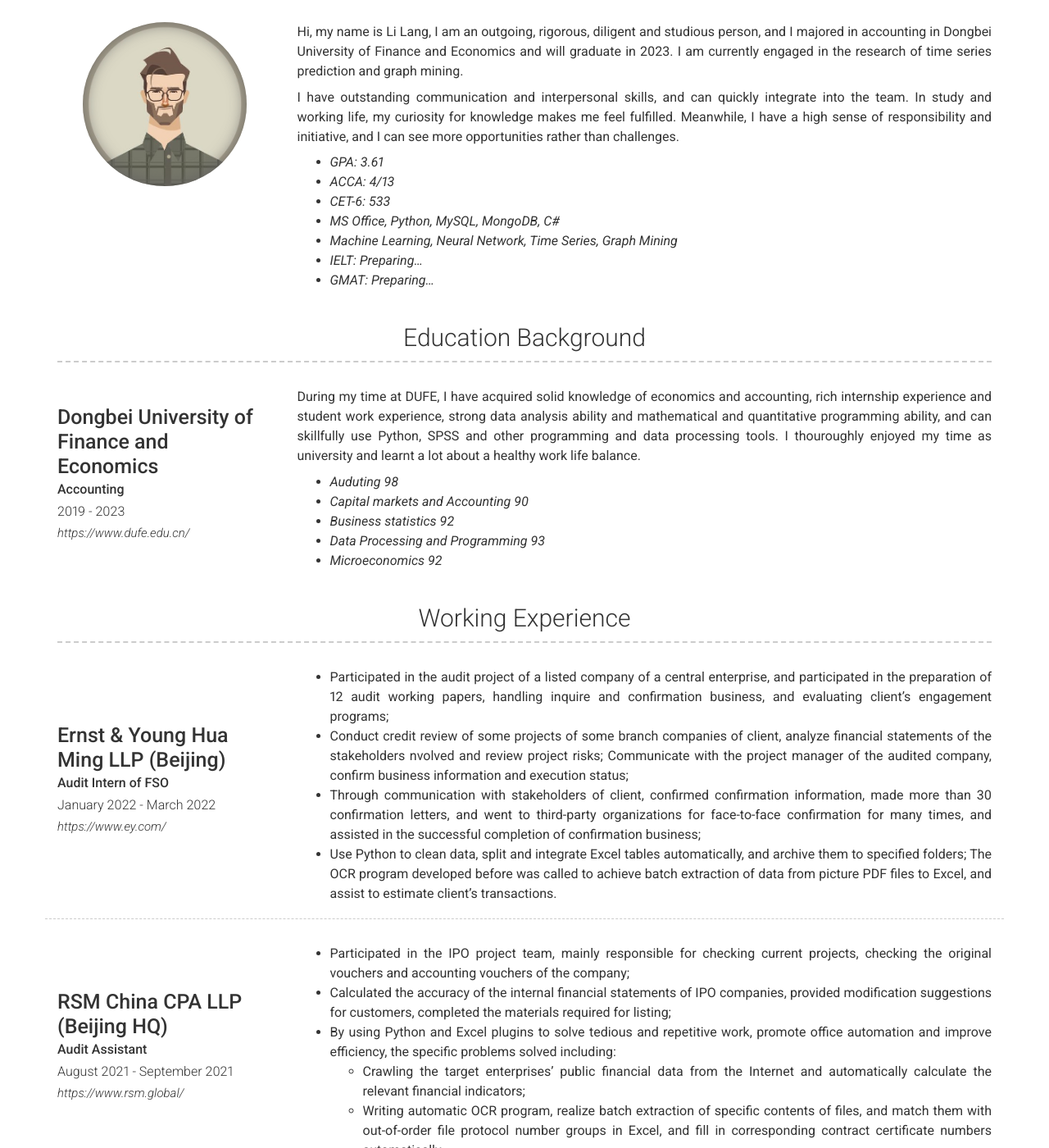
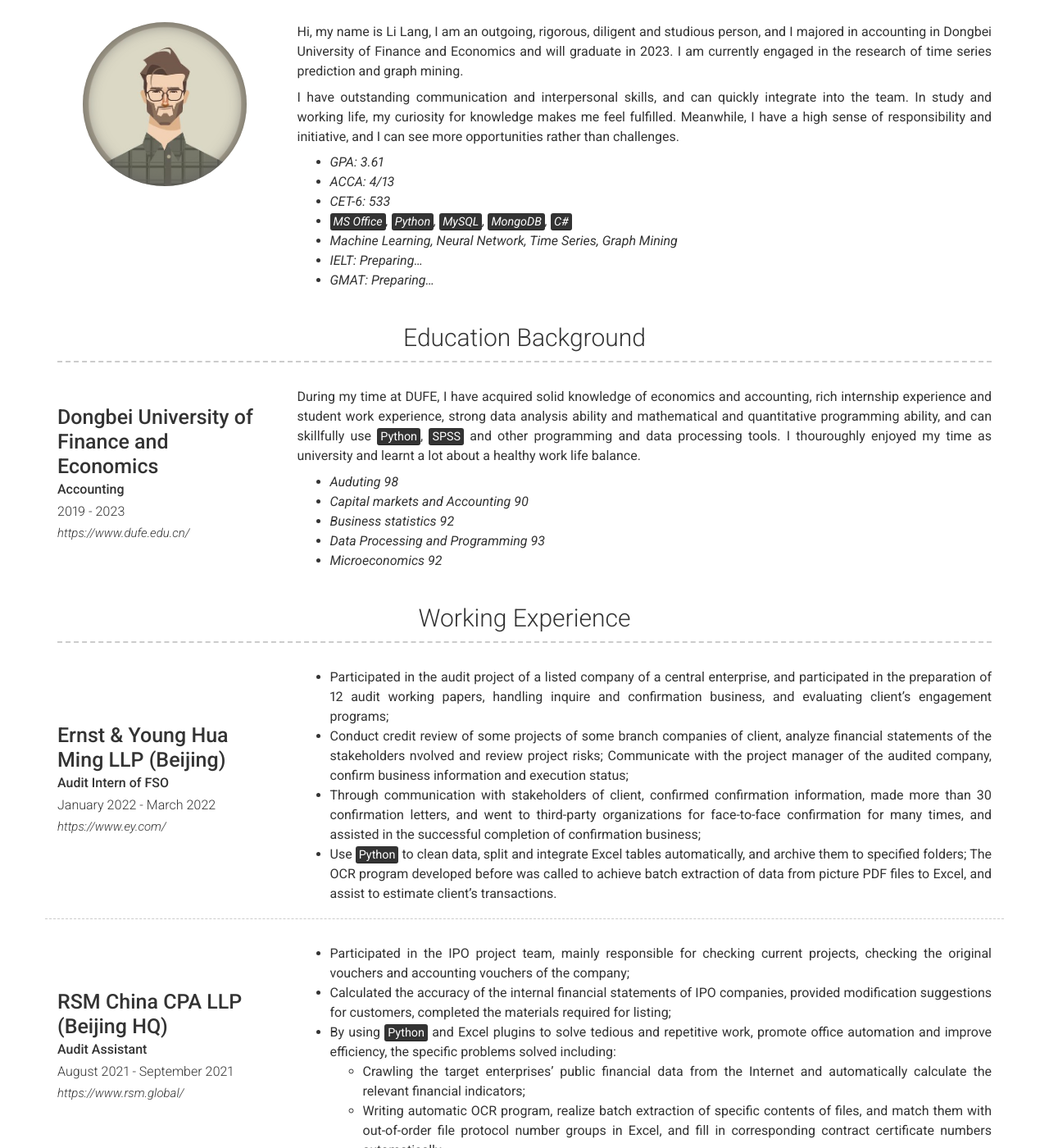
Before and after one commit to Rimbaud-Lee/resume_en, a Jekyll site: the page built from index.md, in a window 1280 px wide and 1400 px high, scrolled down 302 px. Shown: the whole window at 82% size. Built offline with Jekyll 4.4.1, drawn with Linux system fonts in a browser that asks for light colours; nearby versions of some CDN libraries; some of the changed text lies outside the part shown.

```diff
--- a/_config.yml
+++ b/_config.yml
@@ -59,7 +59,7 @@ about_content: | # this will include new lines to allow paragraphs
   - *GPA: 3.61*
   - *ACCA: 4/13*
   - *CET-6: 533*
-  - *MS Office, Python, MySQL, MongoDB, C#*
+  - *<mark>MS Office</mark>, <mark>Python</mark>, <mark>MySQL</mark>, <mark>MongoDB</mark>, <mark>C#</mark>*
   - *Machine Learning, Neural Network, Time Series, Graph Mining*
   - *IELT: Preparing...*
   - *GMAT: Preparing...*
@@ -77,7 +77,7 @@ content:
         # quote: >
           # Short institution or course description (optional)
         description: | # this will include new lines to allow paragraphs
-          During my time at DUFE, I have acquired solid knowledge of economics and accounting, rich internship experience and student work experience, strong data analysis ability and mathematical and quantitative programming ability, and can skillfully use Python, SPSS and other programming and data processing tools. I thouroughly enjoyed my time as university and learnt a lot about a healthy work life balance.
+          During my time at DUFE, I have acquired solid knowledge of economics and accounting, rich internship experience and student work experience, strong data analysis ability and mathematical and quantitative programming ability, and can skillfully use <mark>Python</mark>, <mark>SPSS</mark> and other programming and data processing tools. I thouroughly enjoyed my time as university and learnt a lot about a healthy work life balance.
 
           - *Auduting 98*
           - *Capital markets and Accounting 90*
@@ -98,10 +98,10 @@ content:
         # quote: >
           # Building a better working world
         description: | # this will include new lines to allow paragraphs
-          - Participated in the audit project of a listed company of a central enterprise, and participated in the preparation of 12 audit working papers, handling inquire and confirmation business, and evaluating client’s engagement programs;
+          - Participated in the audit project of a listed company of a central enterprise, and participated in the preparation of 12 audit working papers, handling inquire and confirmation business, and evaluating client's engagement programs;
           - Conduct credit review of some projects of some branch companies of client, analyze financial statements of the stakeholders nvolved and review project risks; Communicate with the project manager of the audited company, confirm business information and execution status;
           - Through communication with stakeholders of client, confirmed confirmation information, made more than 30 confirmation letters, and went to third-party organizations for face-to-face confirmation for many times, and assisted in the successful completion of confirmation business;
-          - Use Python to clean data, split and integrate Excel tables automatically, and archive them to specified folders; The OCR program developed before was called to achieve batch extraction of data from picture PDF files to Excel, and assist to estimate client's transactions.
+          - Use <mark>Python</mark> to clean data, split and integrate Excel tables automatically, and archive them to specified folders; The OCR program developed before was called to achieve batch extraction of data from picture PDF files to Excel, and assist to estimate client's transactions.
 
       - layout: left
         border: weak
@@ -114,7 +114,7 @@ content:
         description: | # this will include new lines to allow paragraphs
           - Participated in the IPO project team, mainly responsible for checking current projects, checking the original vouchers and  accounting vouchers of the company;
           - Calculated the accuracy of the internal financial statements of IPO companies, provided modification suggestions for  customers, completed the materials required for listing;
-          - By using Python and Excel plugins to solve tedious and repetitive work, promote office automation and improve efficiency,  the specific problems solved including:
+          - By using <mark>Python</mark> and Excel plugins to solve tedious and repetitive work, promote office automation and improve efficiency,  the specific problems solved including:
             - Crawling the target enterprises’ public financial data from the Internet and automatically calculate the relevant financial  indicators;
             - Writing automatic OCR program, realize batch extraction of specific contents of files, and match them with out-of-order  file protocol number groups in Excel, and fill in corresponding contract certificate numbers automatically.
 
@@ -168,8 +168,8 @@ content:
         quote: >
           A modern simple static personal homepage website. Powered by Hexo and GitHub pages.
         description: | # this will include new lines to allow paragraphs
-          - Used Github as a website deployment and code hosting platform, and built the website with Hexo framework based on  Node.js;
-          - Made LeanCloud, MongoDB as a back-end management platform to organize data and maintain the website;
+          - Used <mark>Github</mark> as a website deployment and code hosting platform, and built the website with <mark>Hexo</mark> framework based on <mark>Node.js</mark>;
+          - Made <mark>LeanCloud</mark>, <mark>MongoDB</mark> as a back-end management platform to organize data and maintain the website;
           - Uploaded study notes sharing and technical articles on the homepage occasionally, and wrote 10+ technical articles.
 
 
```
